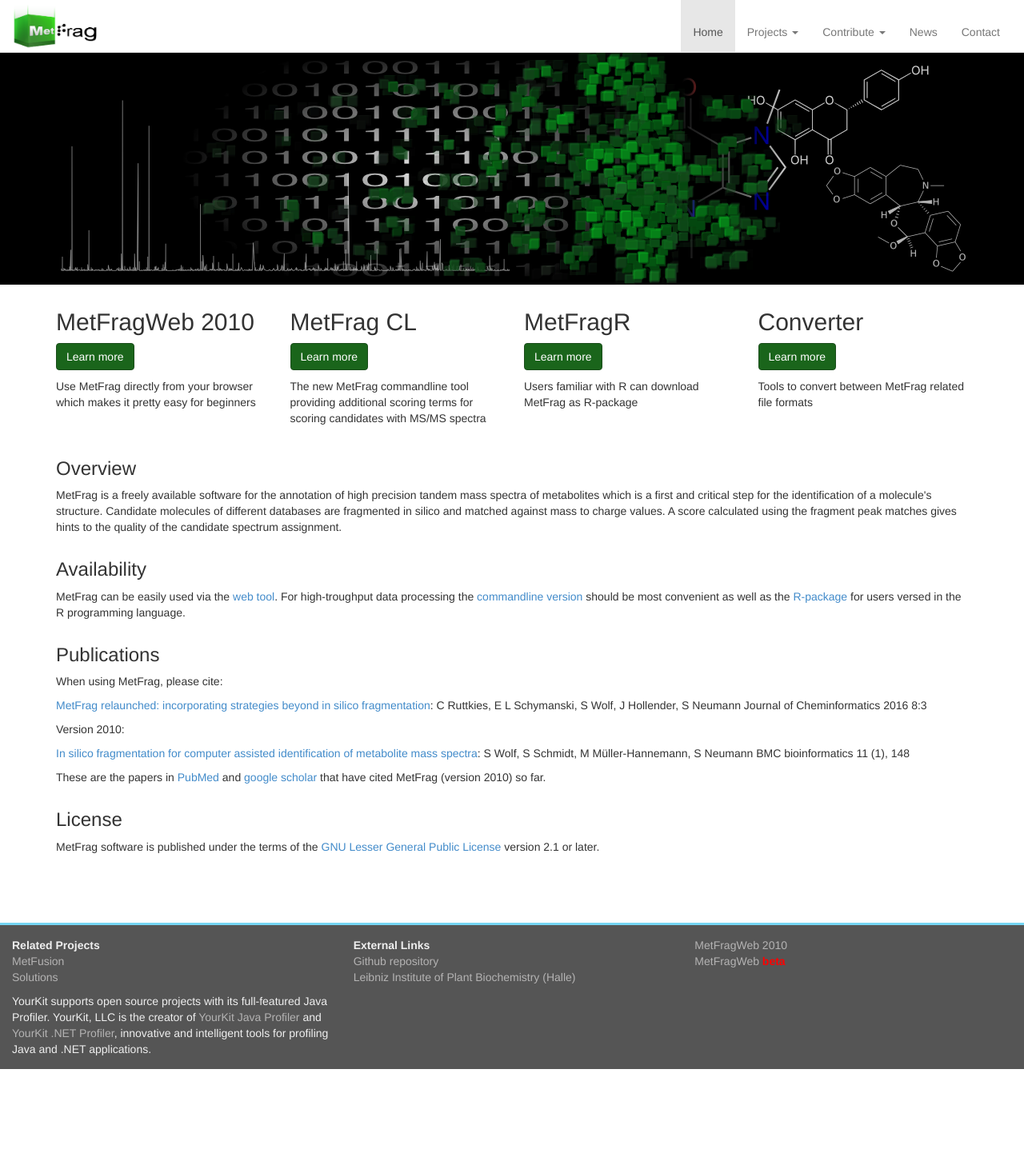
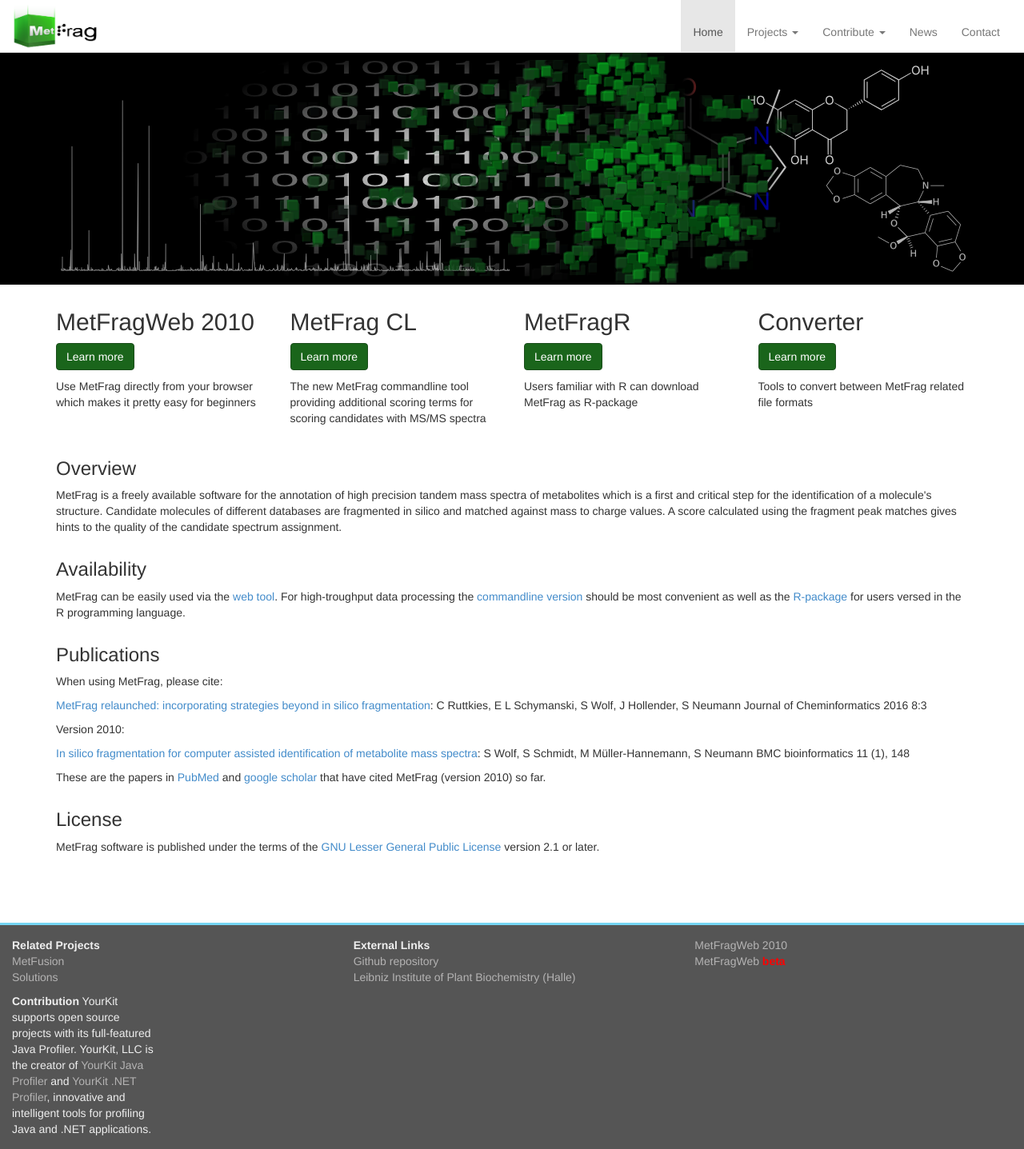
Before and after one commit to ipb-halle/MetFrag, a Jekyll site: the page built from index.html, in a window 1280 px wide. Shown: the whole page at 80% size. Built offline with Jekyll 4.4.1, drawn with Linux system fonts in a browser that asks for light colours; nearby versions of some CDN libraries; Markdown is read by kramdown in place of the engine named in the settings; before the commit the page ends 1337 px from its top, so only the background shows below that.

Commit message:
Update footer.html

```diff
--- a/_includes/footer.html
+++ b/_includes/footer.html
@@ -22,7 +22,8 @@
   </div>
 </div>
 <div class="row">
-  <div class="col-md-4">
+  <div class="col-md-2">
+    <b>Contribution</b>
 YourKit supports open source projects with its full-featured Java Profiler.
 YourKit, LLC is the creator of <a href="https://www.yourkit.com/java/profiler/index.jsp">YourKit Java Profiler</a>
 and <a href="https://www.yourkit.com/.net/profiler/index.jsp">YourKit .NET Profiler</a>,
```
